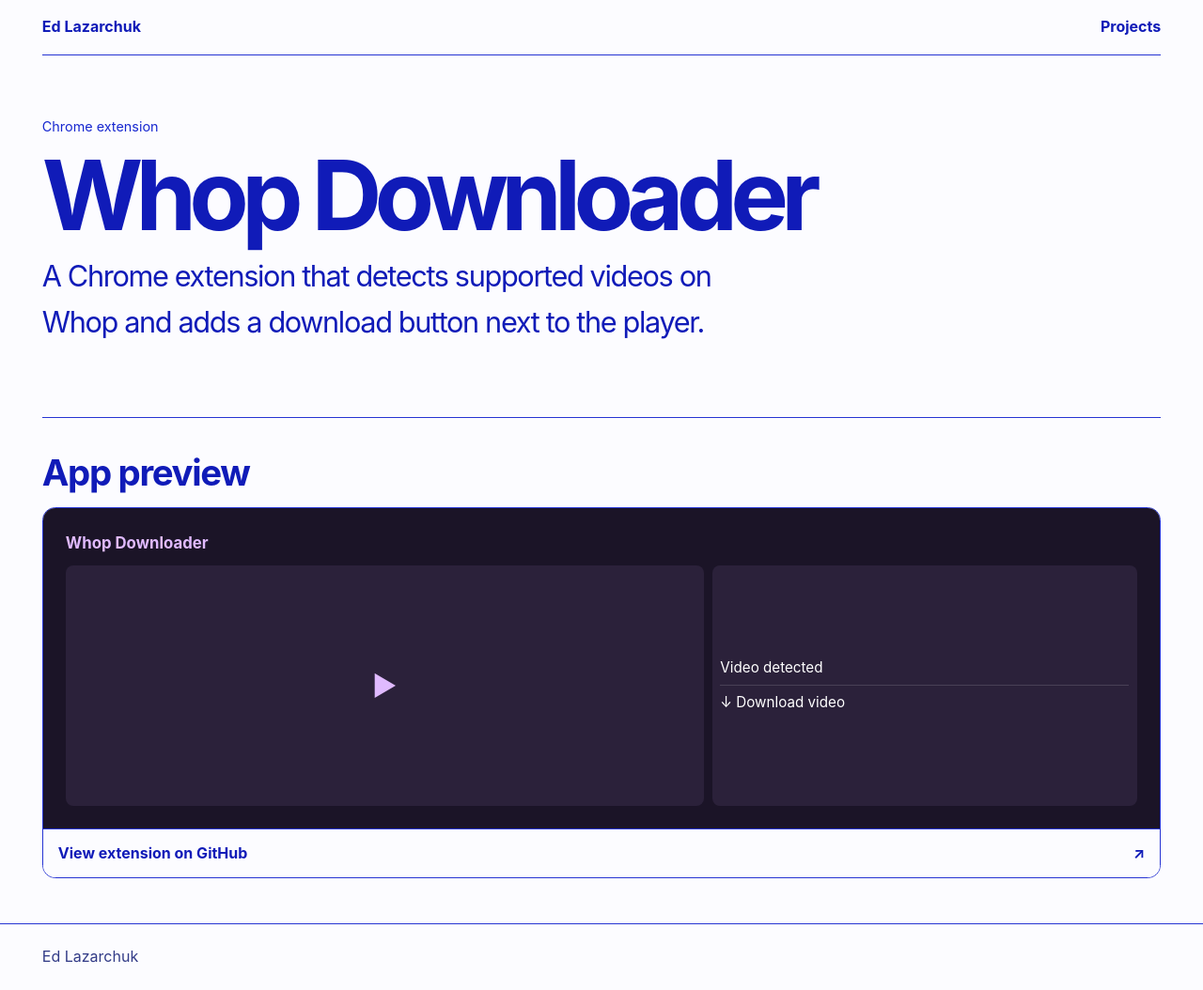
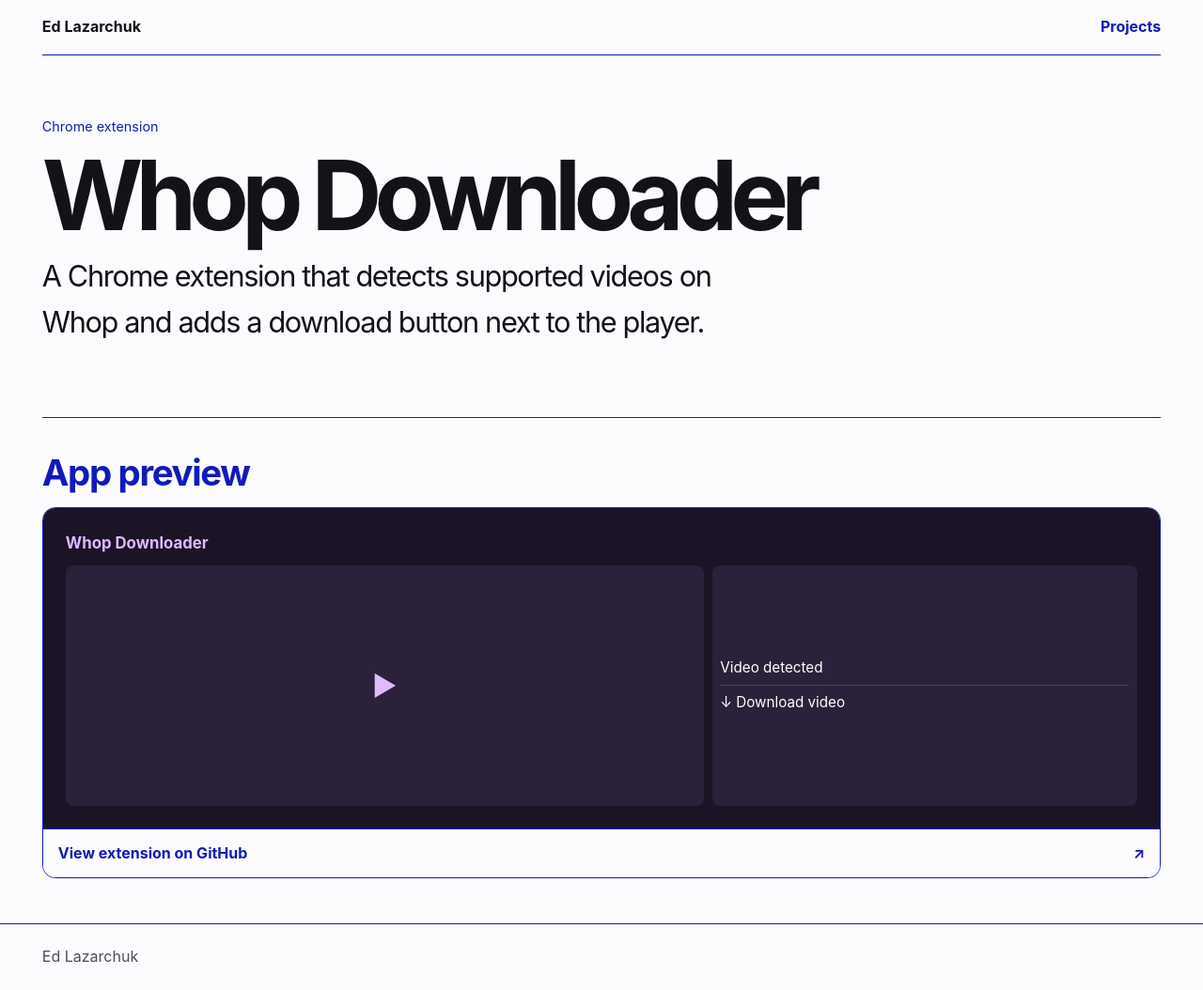
Before and after one commit to edlazar/portfolio, a plain HTML site: page whop-downloader.html in a window 1280 px wide. Shown: the whole page at 94% size. Drawn offline with Linux system fonts and the light colour scheme.

Commit message:
Apply the charcoal and cobalt split-tone theme

```diff
--- a/styles.css
+++ b/styles.css
@@ -2,16 +2,33 @@
 body.portfolio {
   color-scheme: light;
   --bg: #fcfcff;
-  --fg: #101bb8;
-  --muted: #323b87;
-  --accent: #1828d0;
-  --line: #2634d3;
+  --fg: #111318;
+  --muted: #494e5c;
+  --accent: #101bb8;
+  --line: #101bb8;
   font-family: Inter, "Helvetica Neue", system-ui, sans-serif;
 }
 .portfolio .wrap { width: min(100% - clamp(2rem, 7vw, 6rem), 85rem); }
 .portfolio header { padding: 0; }
 .portfolio header .wrap { padding: 1rem 0; border-bottom: 1px solid var(--line); }
 .portfolio header a { font-weight: 750; }
+.portfolio header a:not(.brand),
+.portfolio .work > h2,
+.portfolio .showcase h2,
+.portfolio .detail h2,
+.portfolio .showcase-action,
+.portfolio .hero-period { color: var(--accent); }
+.portfolio .home-hero {
+  padding-block: clamp(3rem, 9vw, 7rem) clamp(3.5rem, 10vw, 8rem);
+}
+.portfolio .home-hero h1 {
+  font-size: clamp(2.45rem, 11.3vw, 9rem);
+  line-height: 1.06;
+  letter-spacing: -.065em;
+}
+@media (min-width: 900px) {
+  .home-hero .hero-line { display: block; }
+}
 .portfolio .hero { padding: clamp(2.5rem, 5vw, 5rem) 0 clamp(3rem, 6vw, 5.5rem); }
 .portfolio h1 { font-size: clamp(3rem, 8.1vw, 8rem); }
 .portfolio .lead { margin-top: .45rem; max-width: none; font-size: clamp(1.2rem, 3.3vw, 3.3rem); color: var(--fg); letter-spacing: -.045em; }
```
